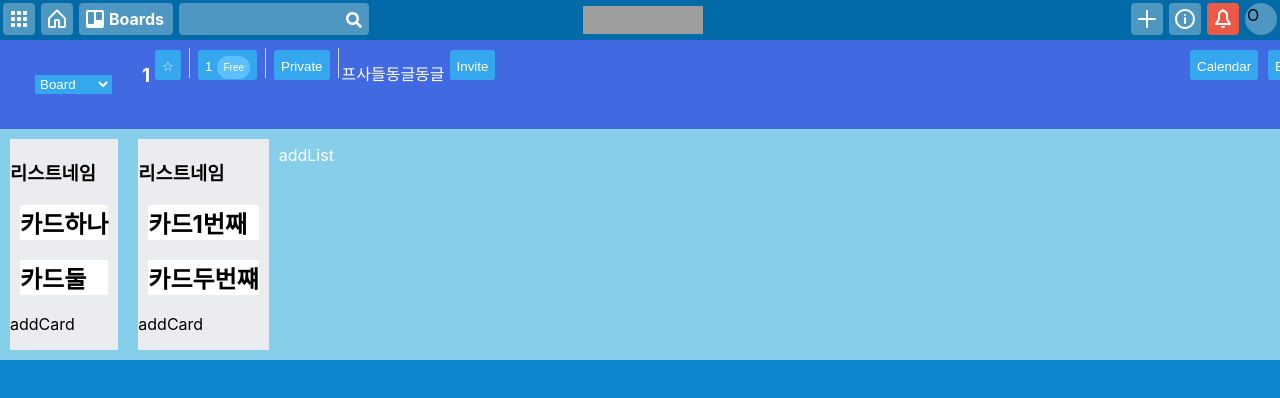
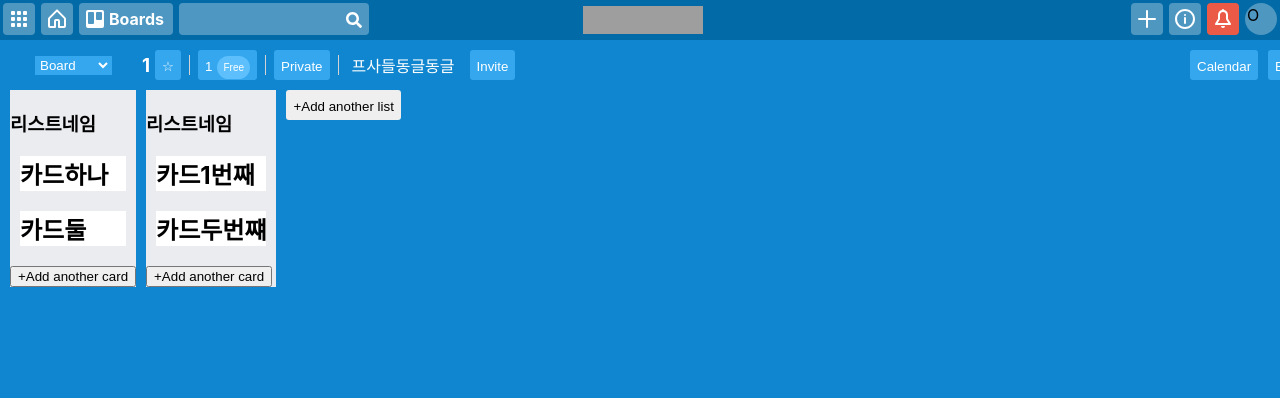
Before and after one commit to wafflestudio18-5/team5-frontend, a React (Create React App) app: page /b/1/1 in a window 1280 px wide. Shown: the top 398 px of the page. Built offline with nearby package versions, Linux system fonts and the light colour scheme; grey boxes are pictures that could not be loaded.

Commit message:
발전시키는 중

```diff
--- a/src/Components/Board/Board.css
+++ b/src/Components/Board/Board.css
@@ -10,16 +10,18 @@
   padding: 0px;
   background-color: #35a7ee;
   color: white;
+  align-self: center;
 }
 
 #board-header {
   display: flex;
   justify-content: space-between;
   width: 100vw;
+  height: 40px;
   padding: 5px;
   position: sticky;
   top: 40px;
-  background-color: royalblue;
+  left: 0px;
 }
 
 #board-header-left {
@@ -41,6 +43,7 @@
   border: 1px transparent solid;
   border-radius: 3px;
   padding-top: 3px;
+  align-self: center;
 }
 
 #board-header button span {
@@ -58,11 +61,11 @@
   border-left: 1px lightgray solid;
   width: 0px;
   margin: 3px;
-  height: 30px;
+  height: 20px;
+  align-self: center;
 }
 
 #board-lists {
-  background-color: skyblue;
   display: flex;
   flex-direction: row;
 }
@@ -70,10 +73,44 @@
 .board-list {
   background-color: #EBECF0;
   color: black;
-  margin: 10px;
+  margin-left: 10px;
+}
+
+#board-name {
+  align-self: center;
 }
 
 .board-card {
   background-color: white;
   margin: 10px;
 }
+
+#board-lists button#board-addlist {
+  height: 30px;
+  border: 1px transparent solid;
+  color: white;
+  margin-left: 10px;
+  align-content: center;
+  border: 1px transparent solid;
+  border-radius: 3px;
+  padding-top: 3px;
+  color: black;
+}
+
+#board-list button {
+  height: 30px;
+  border: 1px transparent solid;
+  color: white;
+  margin: 5px;
+  align-content: center;
+  border: 1px red solid !important;
+  border-radius: 3px;
+  padding-top: 3px;
+  color: black;
+}
+
+#board-profile-images {
+  margin-left: 10px;
+  margin-right: 10px;
+  align-self: center;
+}
--- a/src/Components/Board/Board.js
+++ b/src/Components/Board/Board.js
@@ -28,14 +28,14 @@ function Board({data}) { // TODO: 테스트 위해 아래에 임의로 DATA를
           <option value="Calendar">Calendar</option>
           <option value="Map">Map</option>
           </select>
-          <h3>{data.board_name}</h3>
+          <h3 id="board-name">{data.board_name}</h3>
           <button id="board-header-star">☆</button>
           <div className="board-header-vertical-line"/>
           <button>{data.board_name}<span id="board-header-freeboard">Free</span></button>
           <div className="board-header-vertical-line"/>
           <button>Private</button>
           <div className="board-header-vertical-line"/>
-          <p>프사들동글동글</p>
+          <div id="board-profile-images"><p>프사들동글동글</p></div>
           <button>Invite</button>
         </div>
 
@@ -49,7 +49,7 @@ function Board({data}) { // TODO: 테스트 위해 아래에 임의로 DATA를
 
       <div id="board-lists">
         {DATA.lists.map(list => (<List listname="리스트네임" list={list} />))}
-        <p>addList</p>
+        <button id="board-addlist"><span id="board-addlist-plus">+</span>Add another list</button>
       </div>
 
     </div>
--- a/src/Components/Board/List.js
+++ b/src/Components/Board/List.js
@@ -7,7 +7,7 @@ function List({listname, list}) {
         <div className="board-list">
         <h3>{listname}</h3>
             {list.map(card => (<Card card={card} />))}
-        <p>addCard</p>
+        <button><span id="board-addcard-plus">+</span>Add another card</button>
         </div>
     )
 }
--- a/src/Components/Header/Header.css
+++ b/src/Components/Header/Header.css
@@ -4,6 +4,7 @@
 header.logged_header {
   position: sticky;
   top: 0px;
+  left: 0px;
   height: 40px;
   width: 100%;
   display: flex;
```
